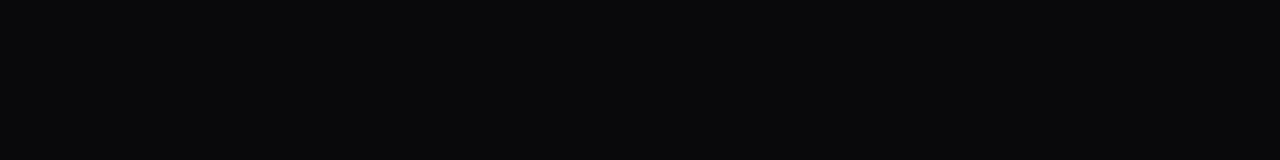
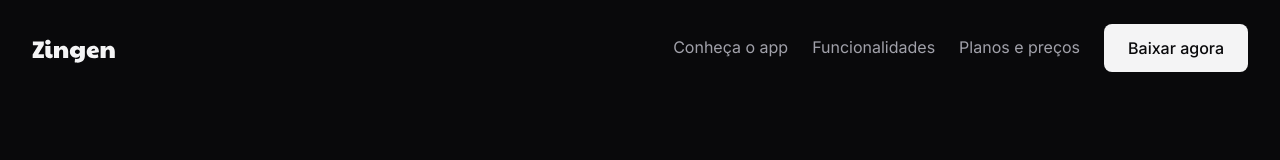
Before and after one commit to kauasilvandrade/lp-produto, a plain HTML site: page index.html in a window 1280 px wide. Drawn offline with Linux system fonts and the light colour scheme.

Commit message:
header finalizado

```diff
--- a/assets/css/elements.css
+++ b/assets/css/elements.css
@@ -21,10 +21,15 @@
 
 .btn:hover {
   --btn-bg-color: linear-gradient(
-  90deg,
-  var(--brand-color-secondary) 0%,
-  var(--brand-color-primary) 100%);
+    90deg,
+    var(--brand-color-secondary) 0%,
+    var(--brand-color-primary) 100%
+  );
   --btn-color: var(--surface-color);
+
+  -webkit-background-clip: initial;
+  background-clip: initial;
+  color: var(--btn-color);
 }
 
 .btn-sm {
@@ -68,3 +73,14 @@
     z-index: 1;
   }
 }
+
+@media (width >= 80em) {
+  .btn-sm {
+    padding: 0.75rem 1.5rem;
+    font-size: var(--fs-base);
+  }
+  .btn-md {
+    padding: 1rem 2rem;
+    font-size: 1.125rem;
+  }
+}
--- a/assets/css/utility.css
+++ b/assets/css/utility.css
@@ -32,7 +32,7 @@
   align-items: center;
 }
 
-.justift-between {
+.justify-between {
   justify-content: space-between;
 }
 
@@ -48,7 +48,7 @@
   gap: 1rem;
 }
 
-.gap-1\.5rem {
+.gap-24 {
   gap: 1.5rem;
 }
 
--- a/index.html
+++ b/index.html
@@ -6,7 +6,7 @@
 
   <meta charset="UTF-8">
   <meta name="viewport" content="width=device-width, initial-scale=1.0">
-  <title>Zingen</title>
+  <title>Zingen - Karaokê</title>
 
   <!-- CSS -->
   <link rel="stylesheet" href="assets/css/index.css">
@@ -16,7 +16,21 @@
 
 </head>
 <body>
-  <!-- hero, features, pricing, donwload -->
+
+  <header class="container flex items-center justify-between py-base">
+
+    <img src="assets/images/logo.svg" alt="Logo Zingen">
+
+    <nav>
+      <ul role="list" class="flex items-center gap-24">
+        <li><a href="#about">Conheça o app</a></li>
+        <li><a href="#features">Funcionalidades</a></li>
+        <li><a href="#pricing">Planos e preços</a></li>
+        <li><a href="#download" class="btn btn-sm">Baixar agora</a></li>
+      </ul>
+    </nav>
+
+  </header>
 
 </body>
 </html>
```
Also changed, not shown: assets/images/logo.svg (added).
